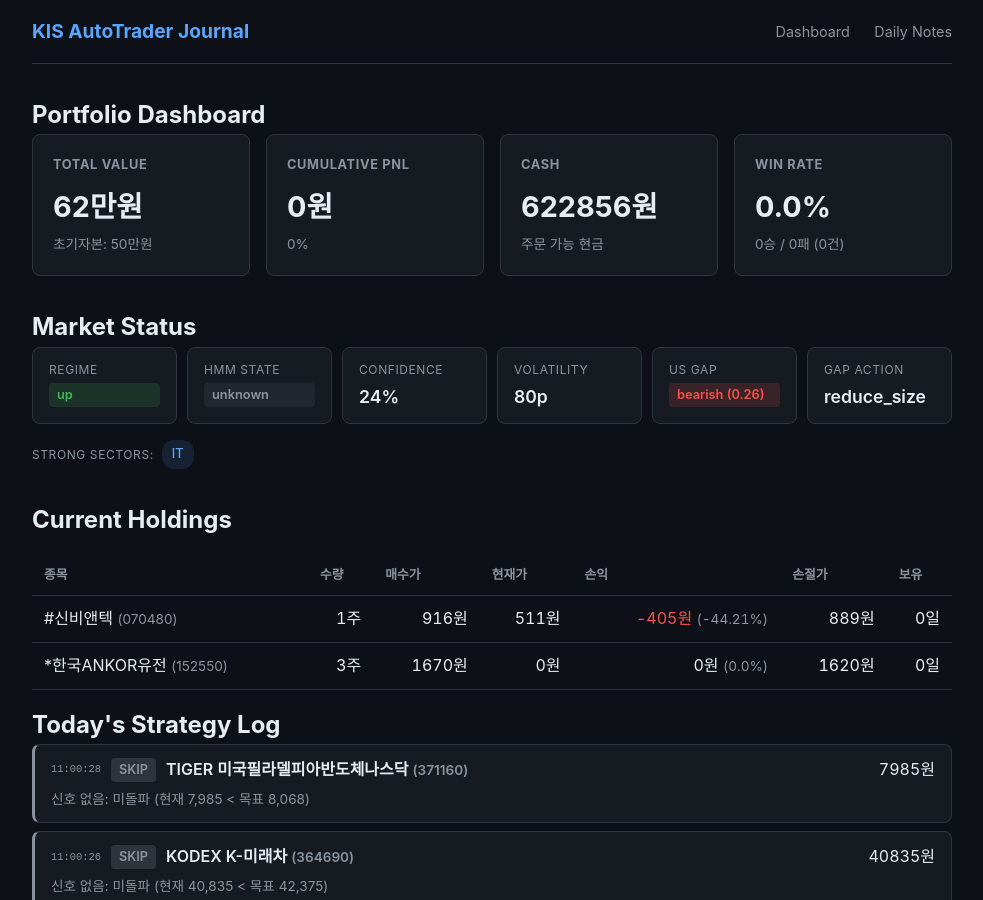
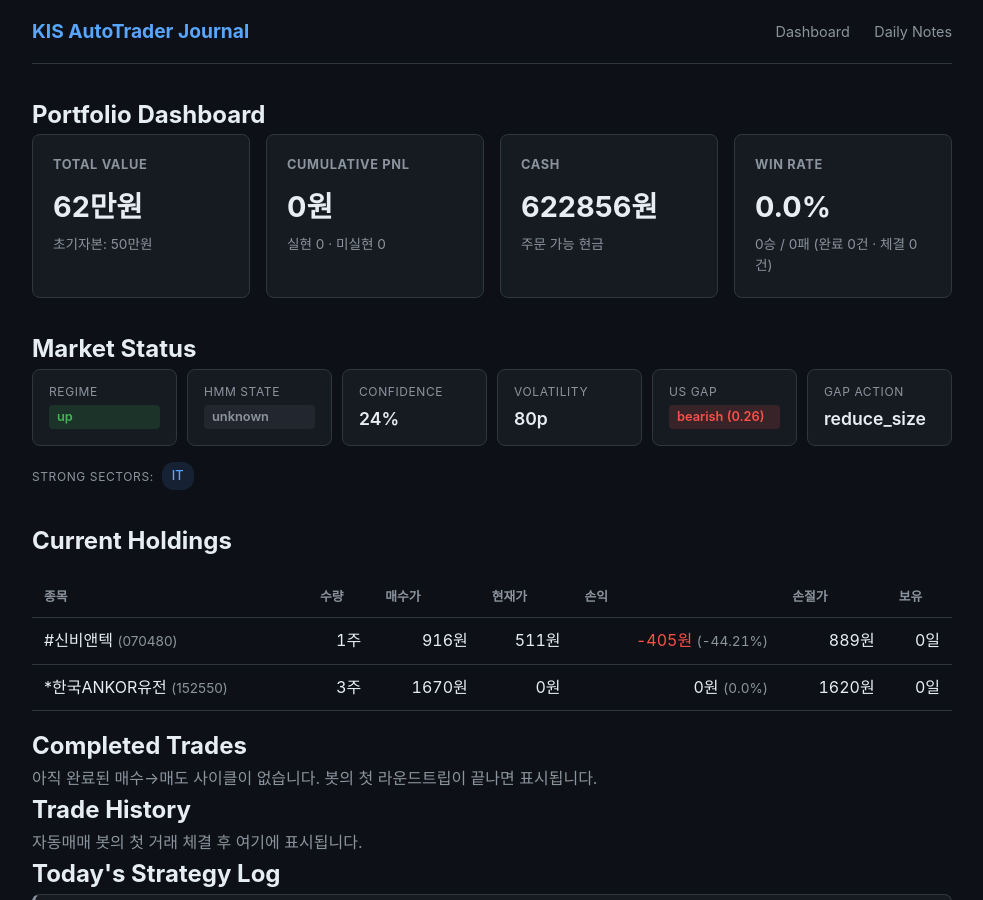
Before and after one commit to BudongJW/kis-trading-journal, a Jekyll site: the page built from index.html, in a window 1280 px wide and 900 px high. Shown: the whole window, without its empty margins (148-1131 px from the left). Built offline with Jekyll 4.4.1, drawn with Linux system fonts in a browser that asks for light colours.

Commit message:
feat: 실제 매매 기록 + 실현 손익 섹션 추가
기존엔 Daily PnL 표와 오늘의 결정만 보여서 봇이 실제로 어떤
매수/매도를 했고 라운드트립 손익이 얼마인지 확인 불가했음.

추가:
- Completed Trades: FIFO 페어링된 매수/매도 라운드트립 (보유일, 실현 PnL)
- Trade History: 최근 50건 raw 체결 (시각, 종목, 매수/매도, 단가, 총액)
- Dashboard Cumulative PnL 카드: 실현 vs 미실현 손익 분리 표시
- Win Rate 카드 sub: '완료 N건 · 체결 M건' 으로 라운드트립과 체결을 구분

데이터는 autotrader의 journal_quick.py가 portfolio.json에 채워줌
(BudongJW/kis-autotrader@102c589 에서 구현).

```diff
--- a/index.html
+++ b/index.html
@@ -17,8 +17,9 @@ title: Dashboard
     <div class="value {% if p.total_pnl > 0 %}profit{% elsif p.total_pnl < 0 %}loss{% endif %}">
       {% if p.total_pnl > 0 %}+{% endif %}{{ p.total_pnl }}원
     </div>
-    <div class="sub {% if p.total_pnl_pct > 0 %}profit{% elsif p.total_pnl_pct < 0 %}loss{% endif %}">
-      {% if p.total_pnl_pct > 0 %}+{% endif %}{{ p.total_pnl_pct }}%
+    <div class="sub">
+      실현 <span class="{% if p.realized_pnl > 0 %}profit{% elsif p.realized_pnl < 0 %}loss{% endif %}">{% if p.realized_pnl > 0 %}+{% endif %}{{ p.realized_pnl | default: 0 }}</span>
+      · 미실현 <span class="{% if p.unrealized_pnl > 0 %}profit{% elsif p.unrealized_pnl < 0 %}loss{% endif %}">{% if p.unrealized_pnl > 0 %}+{% endif %}{{ p.unrealized_pnl | default: 0 }}</span>
     </div>
   </div>
   <div class="card">
@@ -28,8 +29,8 @@ title: Dashboard
   </div>
   <div class="card">
     <h3>Win Rate</h3>
-    <div class="value">{{ p.win_rate }}%</div>
-    <div class="sub">{{ p.winning_trades }}승 / {{ p.losing_trades }}패 ({{ p.total_trades }}건)</div>
+    <div class="value">{{ p.win_rate | default: 0 }}%</div>
+    <div class="sub">{{ p.winning_trades | default: 0 }}승 / {{ p.losing_trades | default: 0 }}패 (완료 {{ p.completed_trades | default: 0 }}건 · 체결 {{ p.total_trades | default: 0 }}건)</div>
   </div>
 </div>
 
@@ -115,6 +116,72 @@ title: Dashboard
 </table>
 {% else %}
 <p style="color: var(--text-dim);">현재 보유 종목 없음 (현금 100%)</p>
+{% endif %}
+
+<!-- ── Completed Trades (Realized) ── -->
+<h2>Completed Trades</h2>
+{% if p.realized and p.realized.size > 0 %}
+<table>
+  <thead>
+    <tr>
+      <th>종목</th>
+      <th>매수</th>
+      <th>매도</th>
+      <th>수량</th>
+      <th>보유</th>
+      <th>실현 손익</th>
+    </tr>
+  </thead>
+  <tbody>
+    {% for r in p.realized reversed %}
+    <tr>
+      <td>{{ r.name }} <span class="dim">({{ r.symbol }})</span></td>
+      <td class="num">{{ r.buy_price }}원 <span class="dim">{{ r.buy_date }}</span></td>
+      <td class="num">{{ r.sell_price }}원 <span class="dim">{{ r.sell_date }}</span></td>
+      <td class="num">{{ r.qty }}주</td>
+      <td class="num">{{ r.hold_days }}일</td>
+      <td class="num {% if r.pnl > 0 %}profit{% elsif r.pnl < 0 %}loss{% endif %}">
+        {% if r.pnl > 0 %}+{% endif %}{{ r.pnl }}원
+        <span class="dim">({% if r.pnl_pct > 0 %}+{% endif %}{{ r.pnl_pct }}%)</span>
+      </td>
+    </tr>
+    {% endfor %}
+  </tbody>
+</table>
+{% else %}
+<p style="color: var(--text-dim);">아직 완료된 매수→매도 사이클이 없습니다. 봇의 첫 라운드트립이 끝나면 표시됩니다.</p>
+{% endif %}
+
+<!-- ── Trade History (Raw) ── -->
+<h2>Trade History</h2>
+{% if p.trades and p.trades.size > 0 %}
+<table>
+  <thead>
+    <tr>
+      <th>시각</th>
+      <th>종목</th>
+      <th>구분</th>
+      <th>수량</th>
+      <th>단가</th>
+      <th>총액</th>
+    </tr>
+  </thead>
+  <tbody>
+    {% for t in p.trades reversed %}
+    <tr>
+      <td><span class="dim">{{ t.date }}</span> {{ t.time }}</td>
+      <td>{{ t.name }} <span class="dim">({{ t.symbol }})</span></td>
+      <td><span class="badge badge-action-{{ t.side }}">{{ t.side | upcase }}</span></td>
+      <td class="num">{{ t.qty }}주</td>
+      <td class="num">{{ t.price }}원</td>
+      <td class="num">{{ t.amount }}원</td>
+    </tr>
+    {% endfor %}
+  </tbody>
+</table>
+<p class="dim" style="font-size: 0.85em; margin-top: 8px;">최근 50건 표시 (전체는 GitHub Actions trade-log artifact).</p>
+{% else %}
+<p style="color: var(--text-dim);">자동매매 봇의 첫 거래 체결 후 여기에 표시됩니다.</p>
 {% endif %}
 
 <!-- ── Today's Strategy Log ── -->
```
